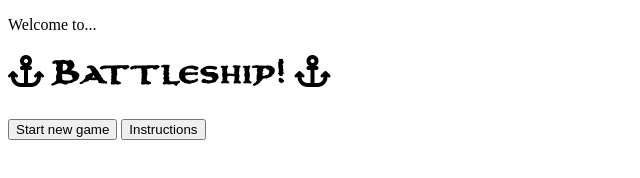
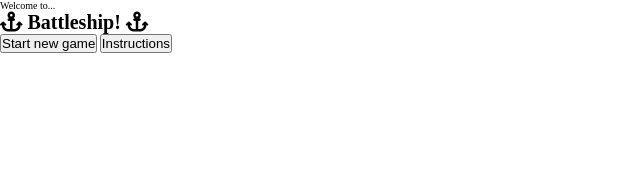
Before and after one commit to Code-Institute-Submissions/battleships-28, a plain HTML site: page index.html in a window 1280 px wide. Shown: the whole page, without its empty margins (0-640 px from the left). Drawn offline with Linux system fonts and the light colour scheme.

Commit message:
Add root variables and default stylings to style.css

```diff
--- a/assets/css/style.css
+++ b/assets/css/style.css
@@ -11,6 +11,30 @@
     font-weight: 400;
 }
 
-h1 {
-    font-family: treasurehunt;
+/* Root variables */
+/* Color scheme */
+:root {
+    --user-color: #6E726C;
+    --user-color-boards: #3014D9;
+    --primary-color: #20201C;
+    --complimentary-color-shade1: #edb834;
+    --complimentary-color-shade2: #d8a521;
+    --complimentary-color-shade3: #bb8500;
+    --complimentary-color-shade4: #c49111;
+    --text-color: #e6f0f5;
+    /* Fonts */
+    --accent-font: "blackrose", ariel, "sans-serif";
+    --secondary-accent-font: treasurehunt, ariel, "sans-serif";
+    --primary-font: poppins, helvetica, "sans-serif"
 }
+
+/* Default styles */
+html {
+    font-size: 62.5%; /* used to set each rem unit to 10 pixels, easier to work with font sizes */
+}
+
+* {
+    padding: 0;
+    margin: 0;
+    box-sizing: border-box;
+}
```
